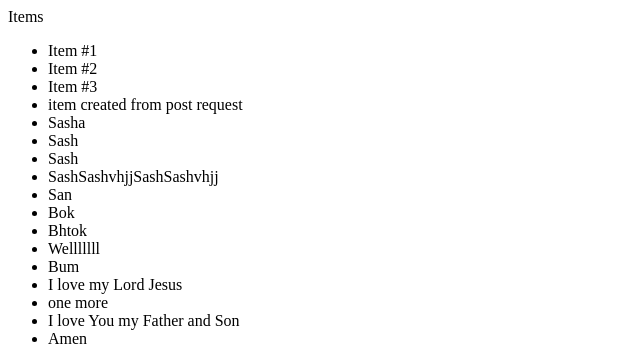
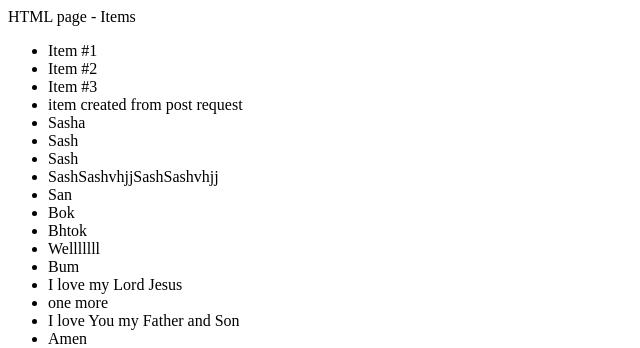
Before and after one commit to Bokoffalexander/drf, a Django app: page /all in a window 1280 px wide. Shown: the top 348 px of the page, without its empty margins (0-640 px from the left). Run offline with Django 4.2, Linux system fonts and the light colour scheme; data comes from the database, SQL or seed files in the repository.

Commit message:
Update items.html

```diff
--- a/base/templates/items.html
+++ b/base/templates/items.html
@@ -1,4 +1,4 @@
-<p> Items </p>
+<p> HTML page - Items </p>
 
 
 <ul>
```
